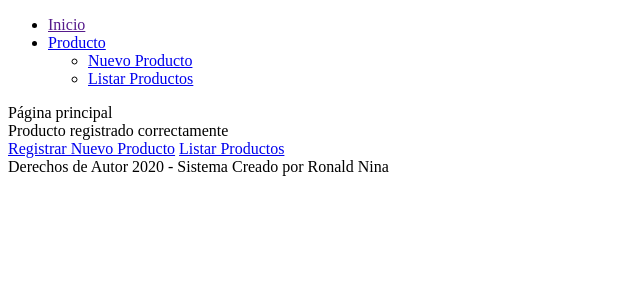
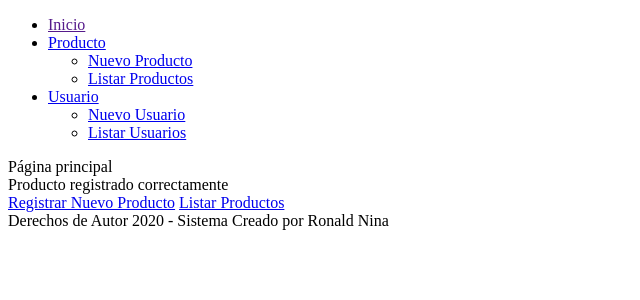
Before and after one commit to ronytic/eje8, a PHP site: the page made by application/views/producto/correcto.php in a window 1280 px wide. Shown: the part 102-402 px from the top of the page, without its empty margins (0-640 px from the left). Run offline with PHP 8.4, Linux system fonts and the light colour scheme; the template is opened without the code that fills it, so the values that code supplies are empty; some libraries are stand-ins or nearby versions.

Commit message:
Agregado usuario

```diff
--- a/application/views/plantilla/cabecera.php
+++ b/application/views/plantilla/cabecera.php
@@ -61,6 +61,18 @@
                                 <li><a href="<?= base_url(); ?>producto/listar">Listar Productos</a></li>
                             </ul>
                         </li>
+
+                        <li class="submenu">
+                            <a href="#">
+                                <i class="glyphicon glyphicon-user"></i> Usuario
+                                <span class="caret pull-right"></span>
+                            </a>
+                            <!-- Sub menu -->
+                            <ul>
+                                <li><a href="<?= base_url(); ?>usuario/nuevo">Nuevo Usuario</a></li>
+                                <li><a href="<?= base_url(); ?>usuario/listar">Listar Usuarios</a></li>
+                            </ul>
+                        </li>
                     </ul>
                 </div>
             </div>
```
